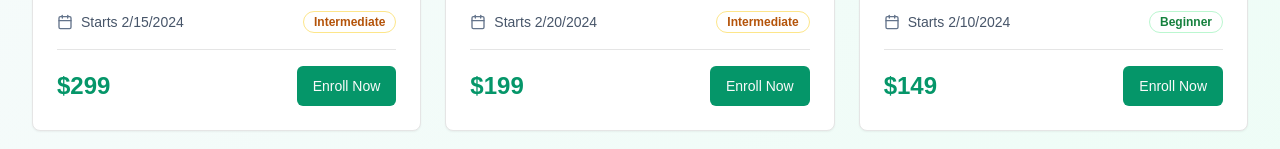
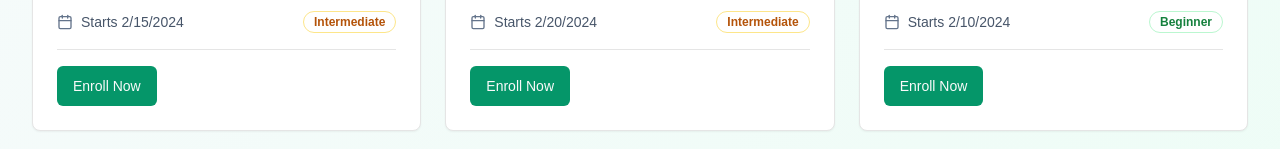
Before and after one commit to jotinho3/dna-community, a Next.js app: page /workshops in a window 1280 px wide. Shown: the part 803-952 px from the top of the page. Built offline with nearby package versions, Linux system fonts and the light colour scheme.

Commit message:
chore: price removal

```diff
--- a/app/workshops/page.tsx
+++ b/app/workshops/page.tsx
@@ -341,7 +341,7 @@ export default function WorkshopsPage() {
                     </div>
 
                     <div className="flex items-center justify-between pt-4 border-t">
-                      <div className="text-2xl font-bold text-emerald-600">${workshop.price}</div>
+
                       <Button className="bg-emerald-600 hover:bg-emerald-700">Enroll Now</Button>
                     </div>
                   </CardContent>
@@ -415,7 +415,7 @@ export default function WorkshopsPage() {
                     </div>
 
                     <div className="flex items-center justify-between pt-4 border-t">
-                      <div className="text-2xl font-bold text-emerald-600">${workshop.price}</div>
+
                       <Button className="bg-emerald-600 hover:bg-emerald-700">Enroll Now</Button>
                     </div>
                   </CardContent>
```
